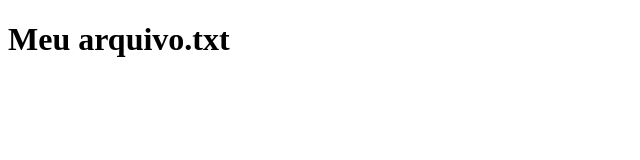
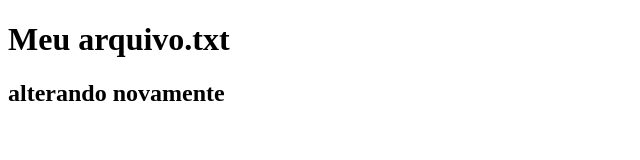
Before and after one commit to ruben-araujo/atividade-git-1, a plain HTML site: page index.html in a window 1280 px wide. Shown: the whole page, without its empty margins (0-640 px from the left). Drawn offline with Linux system fonts and the light colour scheme.

Commit message:
alterando novamente

```diff
--- a/index.html
+++ b/index.html
@@ -7,5 +7,6 @@
 </head>
 <body>
     <h1>Meu arquivo.txt</h1>
+    <h2> alterando novamente</h2>
 </body>
 </html>
```
